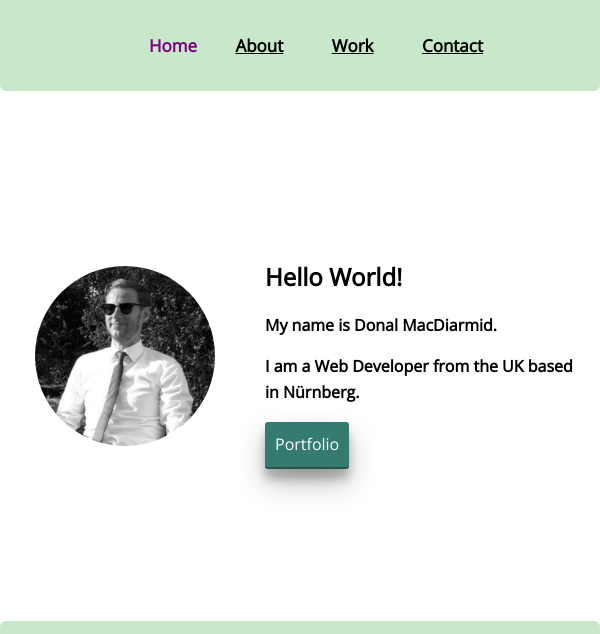
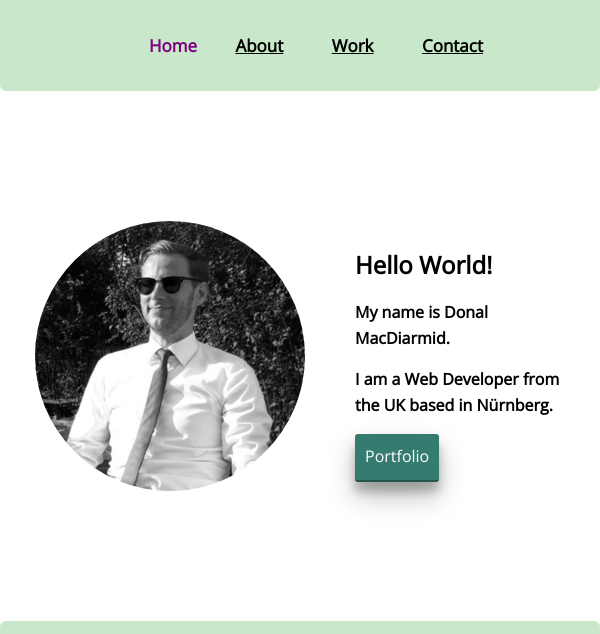
Before and after one commit to DonalMac/Portfolio, a plain HTML site: page index.html in a window 600 px wide. Shown: the part 118-752 px from the top of the page. Drawn offline with nearby package versions, Linux system fonts and the light colour scheme.

Commit message:
Profile pic size

```diff
--- a/css/styles.css
+++ b/css/styles.css
@@ -477,7 +477,7 @@ button:focus,
 
   .profile__portrait {
     margin-left: 10px;
-    width: 180px;
+    width: 270px;
     height: auto;
   }
 
```
